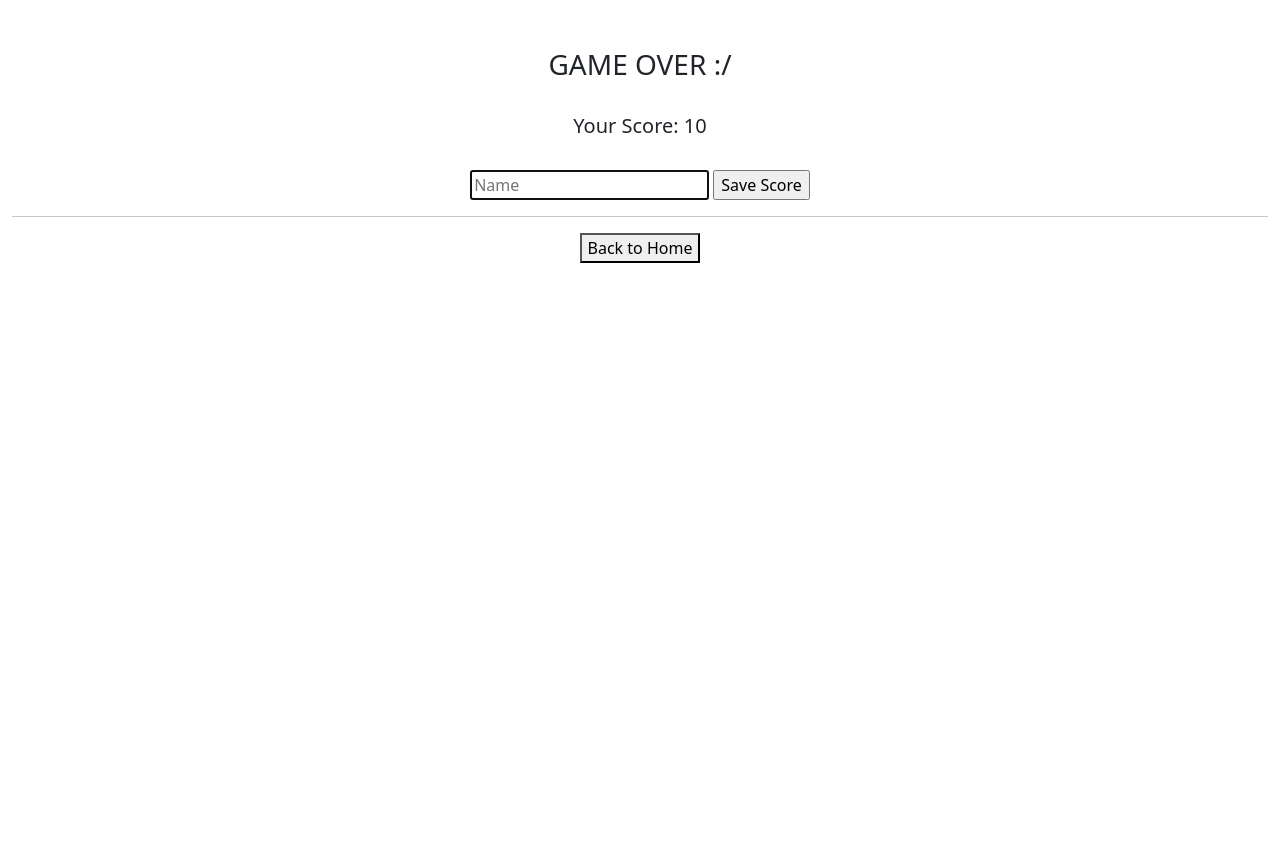
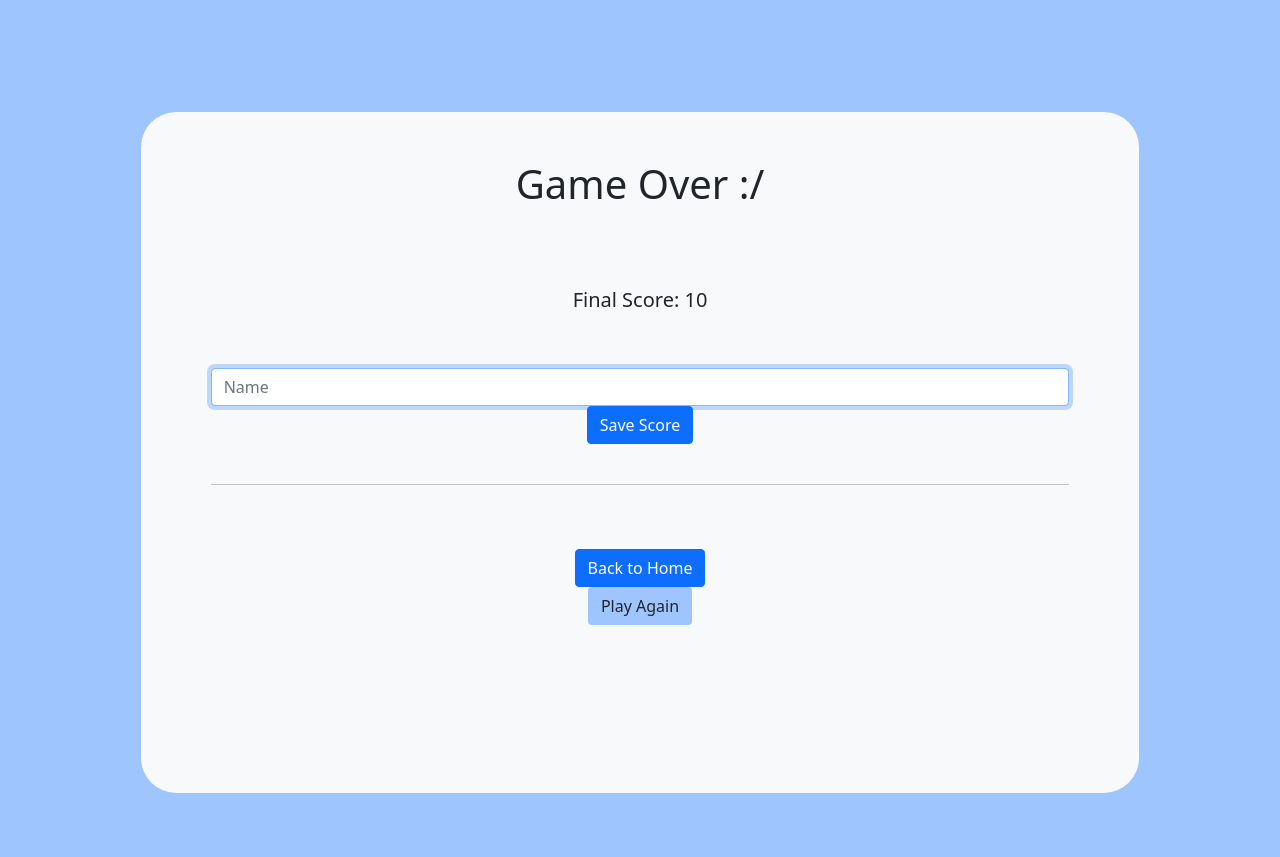
Before and after one commit to gregh13/CS50-Final-Project-Which-Would-Win, a Flask app: template templates/gameover.html in a window 1280 px wide. Before the commit the page ends 263 px from the top, so only its background shows below. Run offline with Flask 2, Linux system fonts and the light colour scheme; the template is opened without the code that fills it: most values are stand-ins (such as "Sample title", 1, 10 or a date in 2020).

Commit message:
improve front-end

```diff
--- a/templates/gameover.html
+++ b/templates/gameover.html
@@ -15,19 +15,34 @@
 
         <title>Game Over :(</title>
     </head>
-    <body>
-        <main class="container-fluid py-5 text-center">
-            <h3>GAME OVER :/</h3>
+
+    <body class = "light-blue-color text-center">
+        <br>
+        <br>
+        <div class="text-center soft-white margin-gh rounded-gh">
+            <div class="text-center" style="margin: 0 7%;">
+                <br>
+                <br>
+                <h1>Game Over :/</h1>
+                <br><br><br>
+                <h5>Final Score: {{ score }}</h5>
+                <br>
+                <br>
+            <form action="/savescore" method="post">
+                <input class="form-control" name="name" type="text" placeholder="Name" required autofocus>
+                <input class="btn btn-primary" type="submit" value="Save Score">
+            </form>
             <br>
-            <h5>Your Score: {{ score }}</h5>
-            <br>
-            <form action="/savescore" method="post">
-                <input name="name" type="text" placeholder="Name" required autofocus>
-                <input type="submit" value="Save Score">
-            </form>
             <hr>
-            <a href="/"><button>Back to Home</button></a>
-        </main>
-
+            <br><br>
+            <a href="/"><button class="btn btn-primary">Back to Home</button></a>
+                <span style="padding: 5% 0;"></span>
+                <form action="/" method="post">
+                    <input type="submit" class="btn light-blue-color" value="Play Again">
+                </form>
+                <br><br><br>
+            </div>
+            <br><br><br><br>
+        </div>
     </body>
 </html>
```
